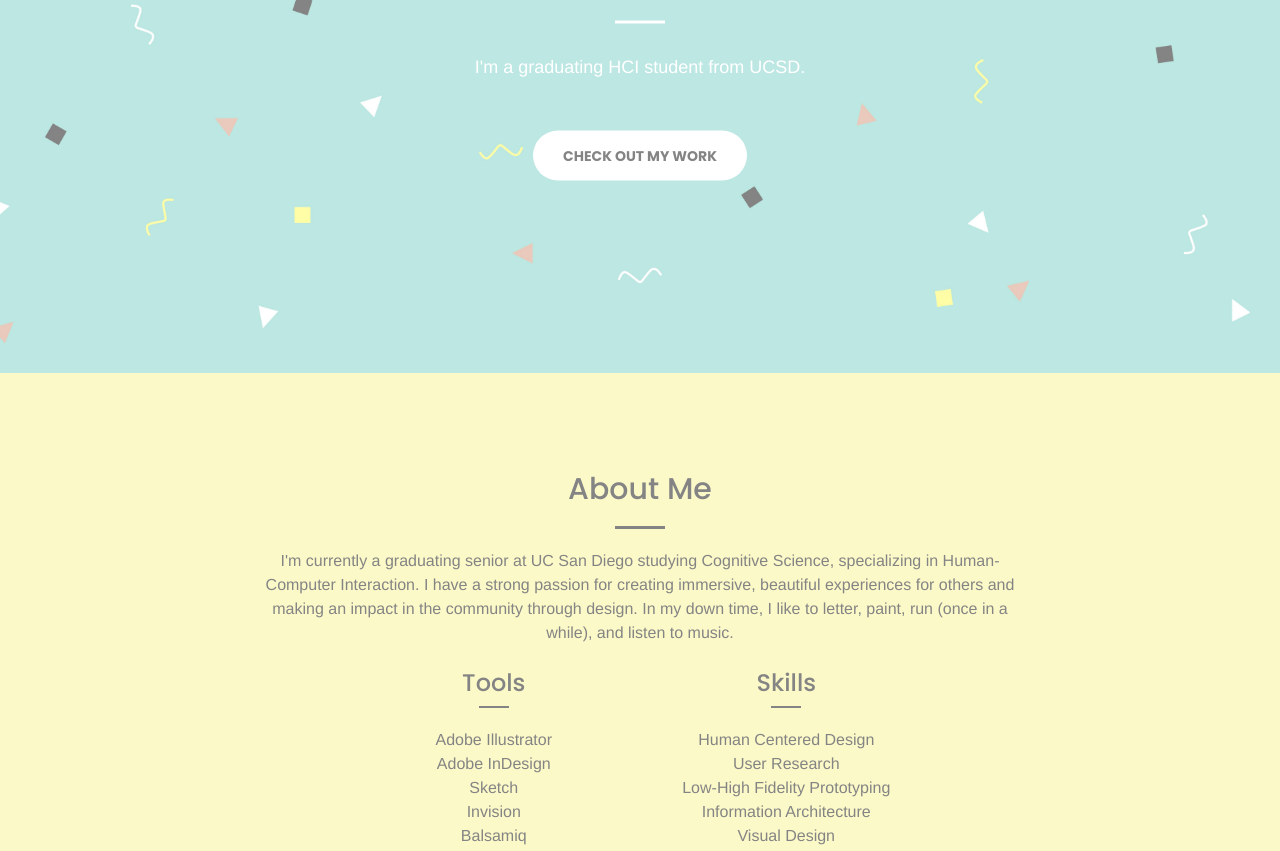
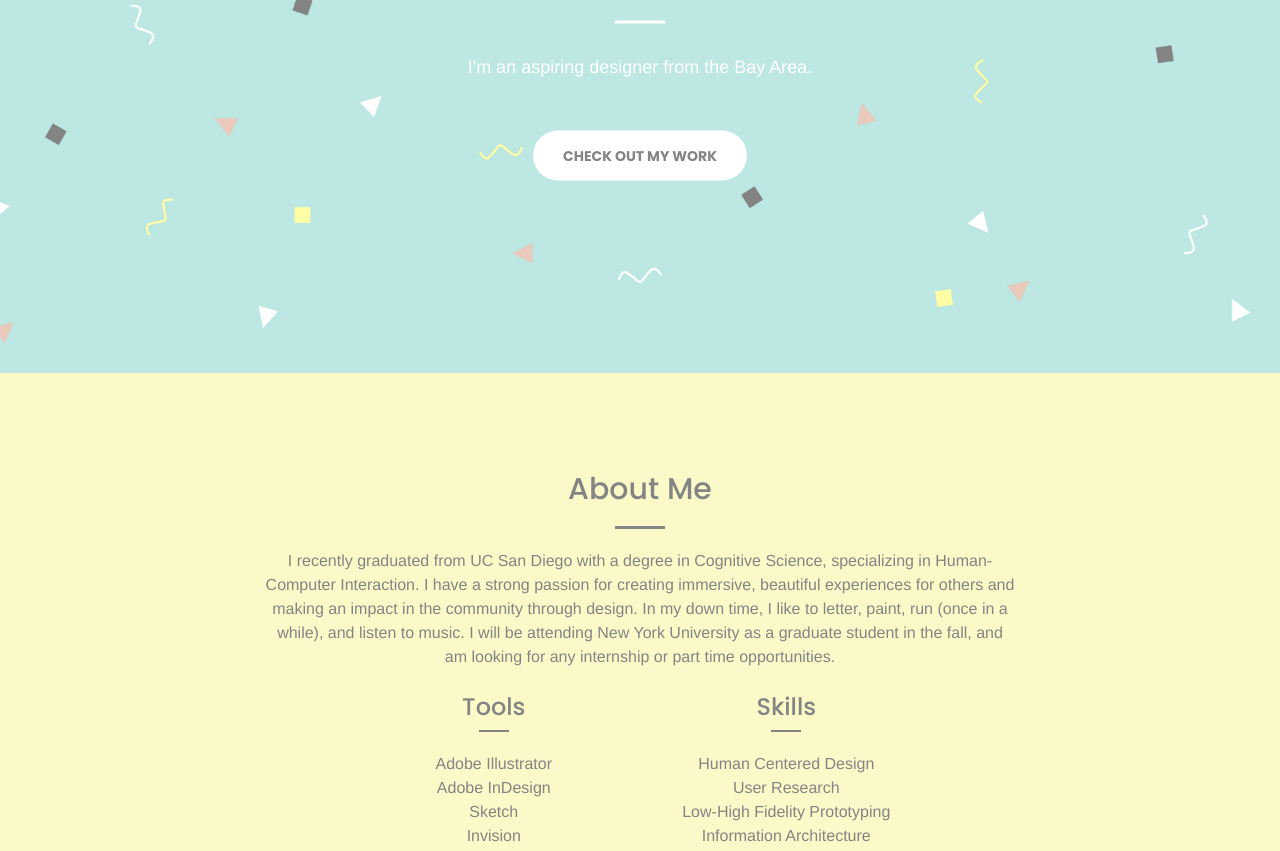
Before and after one commit to emilieshen/old-portfolio, a website: page index.html in a window 1280 px wide. Shown: the part 427-1278 px from the top of the page. Drawn offline with nearby package versions, Linux system fonts and the light colour scheme; a web font is replaced by a local one.

Commit message:
updated about me

```diff
--- a/index.html
+++ b/index.html
@@ -65,7 +65,7 @@
                 <img src="img/me2.jpg" class="profile-pic" style="width:150px;height:150px;">
                 <h1 id="homeHeading">Hi, I'm Emilie.</h1>
                 <hr class="light">
-                <p>I'm a graduating HCI student from UCSD.</p>
+                <p>I'm an aspiring designer from the Bay Area.</p>
                 <a href="#portfolio" class="btn btn-primary btn-xl page-scroll">Check Out My Work</a>
             </div>
         </div>
@@ -77,10 +77,11 @@
                 <div class="col-lg-8 col-lg-offset-2 text-center">
                     <h2 class="section-heading">About Me</h2>
                     <hr>
-                    <p class="text-faded">I'm currently a graduating senior at UC San Diego studying Cognitive Science,
+                    <p class="text-faded">I recently graduated from UC San Diego with a degree in Cognitive Science,
                       specializing in Human-Computer Interaction. I have a strong passion for creating immersive, beautiful
                       experiences for others and making an impact in the community through design. In my down time, I like
-                      to letter, paint, run (once in a while), and listen to music.</p>
+                      to letter, paint, run (once in a while), and listen to music. I will be attending New York University as
+                      a graduate student in the fall, and am looking for any internship or part time opportunities.</p>
                 </div>
                 <div class="col-lg-3 col-sm-12 text-center">
                 </div>
```
